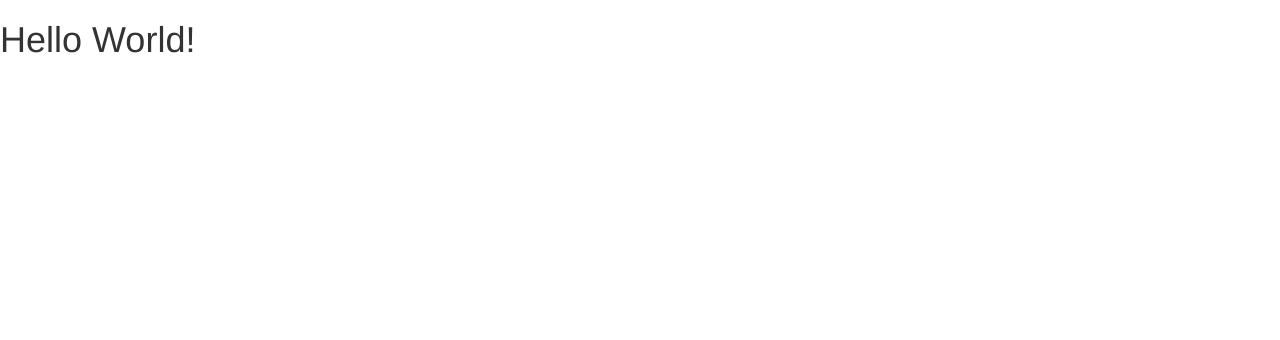
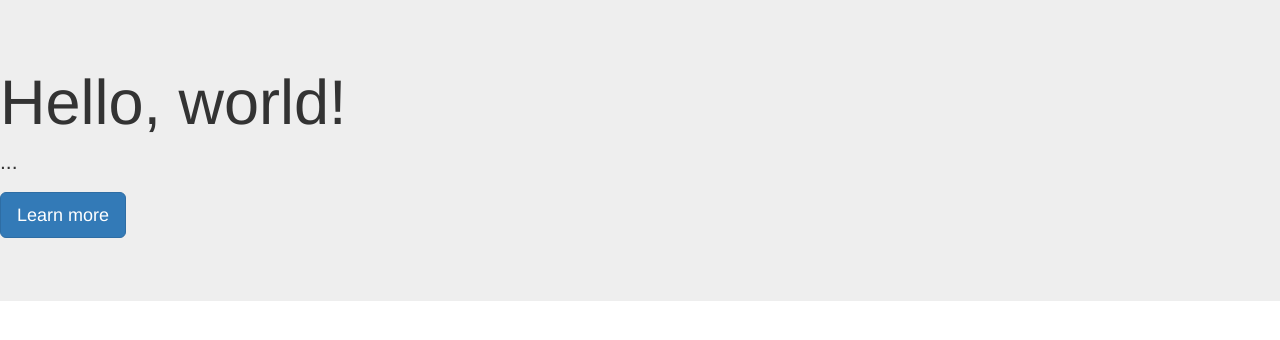
Before and after one commit to dtschulte/practice, a plain HTML site: page index.html in a window 1280 px wide. Drawn offline with nearby package versions, Linux system fonts and the light colour scheme; files that its build step writes are made by us from their sources.

Commit message:
Updated index.html file w/ jumbotron.

```diff
--- a/index.html
+++ b/index.html
@@ -1,14 +1,22 @@
 <!DOCTYPE html>
 <html lang="en">
+
 <head>
     <title></title>
     <meta charset="UTF-8">
     <meta name="viewport" content="width=device-width, initial-scale=1">
     <!-- Latest compiled and minified CSS -->
-        <link rel="stylesheet" href="https://maxcdn.bootstrapcdn.com/bootstrap/3.3.7/css/bootstrap.min.css" integrity="sha384-BVYiiSIFeK1dGmJRAkycuHAHRg32OmUcww7on3RYdg4Va+PmSTsz/K68vbdEjh4u" crossorigin="anonymous">
+    <link rel="stylesheet" href="https://maxcdn.bootstrapcdn.com/bootstrap/3.3.7/css/bootstrap.min.css" integrity="sha384-BVYiiSIFeK1dGmJRAkycuHAHRg32OmUcww7on3RYdg4Va+PmSTsz/K68vbdEjh4u"
+        crossorigin="anonymous">
     <link href="css/style.css" rel="stylesheet">
 </head>
+
 <body>
-            <h1>Hello World!</h1>
+    <div class="jumbotron">
+        <h1>Hello, world!</h1>
+        <p>...</p>
+        <p><a class="btn btn-primary btn-lg" href="#" role="button">Learn more</a></p>
+        </div>
 </body>
+
 </html>
```
Lines whose indentation alone changed are shown as unchanged.
